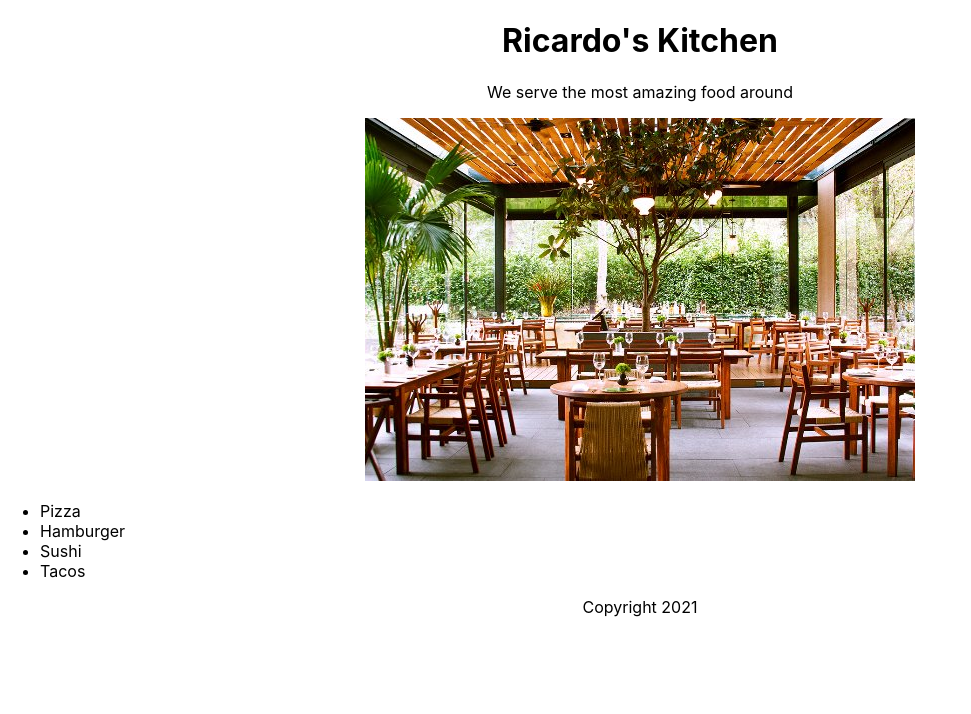
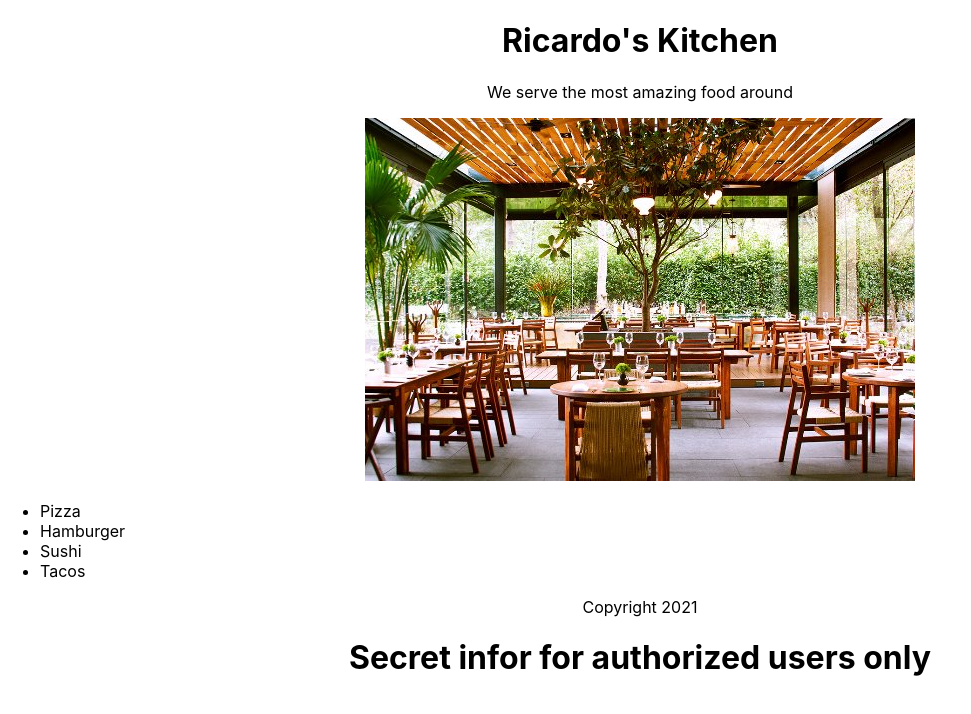
Before and after one commit to ricardoauribe/react-essentials, a React (Create React App) app: page / in a window 1280 px wide. Shown: the top 714 px of the page, without its empty margins (0-971 px from the left). Built offline with nearby package versions, Linux system fonts and the light colour scheme.

Commit message:
Conditional rendering

```diff
--- a/src/App.js
+++ b/src/App.js
@@ -43,14 +43,37 @@ const dishes = [
 const dishObject = dishes.map((dish, i)=> ({id:i, title: dish}));
 
 
-function App() {
+function SecretComponent () {
+  return <h1>Secret infor for authorized users only</h1>
+}
+
+function RegularComponent() {
+  return <h1>This is a common component</h1>
+}
+
+
+function App(props) {
+
+  if(props.authorized){
     return (
       <div className="App">
         <Header name="Ricardo" />
         <Main adjective="amazing" dishes={dishObject} />
         <Footer year={new Date().getFullYear()}/>
+        <SecretComponent/>
+      </div>
+    )
+  }
+  else{
+    return (
+      <div className="App">
+        <Header name="Ricardo" />
+        <Main adjective="amazing" dishes={dishObject} />
+        <Footer year={new Date().getFullYear()}/>
+        <RegularComponent/>
       </div>
     );
   }
+}
 
 export default App;
--- a/src/index.js
+++ b/src/index.js
@@ -4,7 +4,7 @@ import './index.css';
 import App from './App';
 
 ReactDOM.render(
-  <App/>
+  <App authorized={true} />
   ,
   document.getElementById('root')
 );
```
Lines whose indentation alone changed are shown as unchanged.
